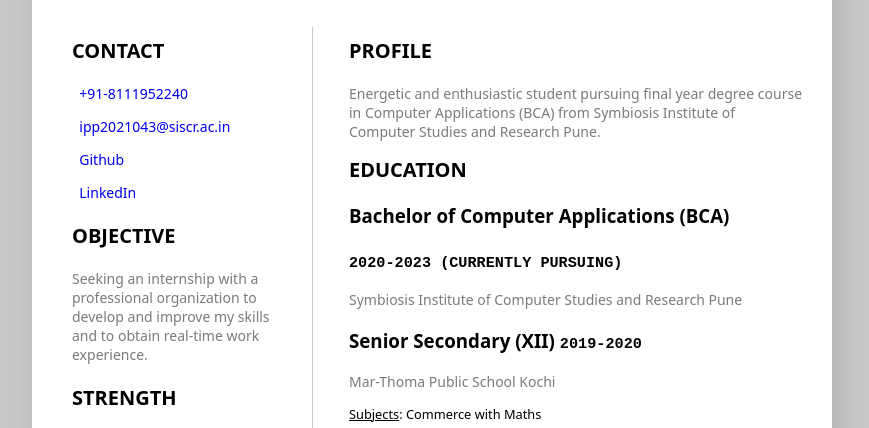
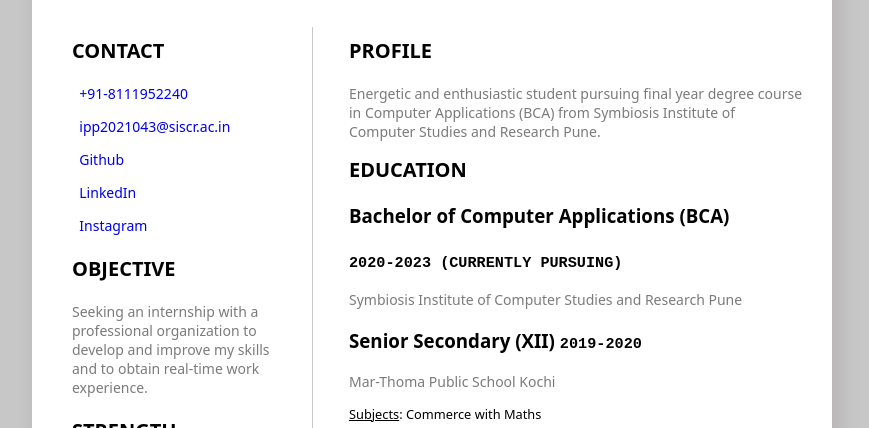
Before and after one commit to jcp99gamers/CV-Firebase-JCP, a plain HTML site: page public/index.html in a window 1280 px wide. Shown: the part 320-748 px from the top of the page, without its empty margins (208-1077 px from the left). Drawn offline with Linux system fonts and the light colour scheme.

Commit message:
Added Instagram to It

```diff
--- a/public/index.html
+++ b/public/index.html
@@ -42,6 +42,12 @@
 				target="_blank"
 				style="font-size:1.2em"
 				>LinkedIn</a></p>
+				<p class="p-4">&nbsp;&nbsp;<a
+					style="text-decoration: none"
+					href="https://www.instagram.com/jcp99gamer/"
+					target="_blank"
+					style="font-size:1.2em"
+					>Instagram</a></p>
 			<p class="head">OBJECTIVE</p>
 			<p class="p-4" >Seeking an internship with a professional organization to develop and improve my skills and to obtain real-time work experience.</p>
 			<p class="head">STRENGTH</p>
```
